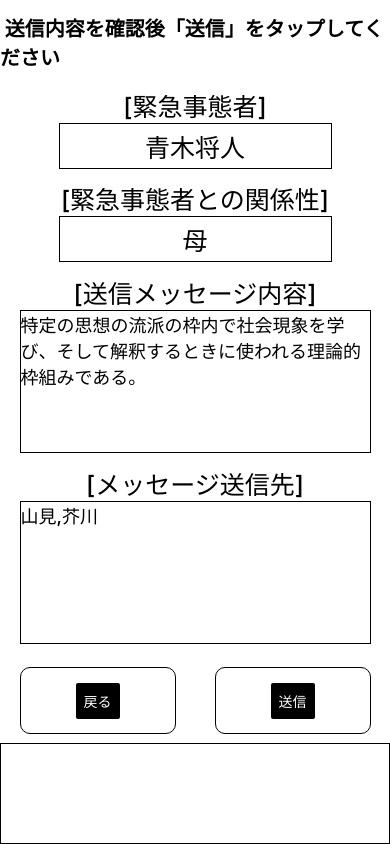
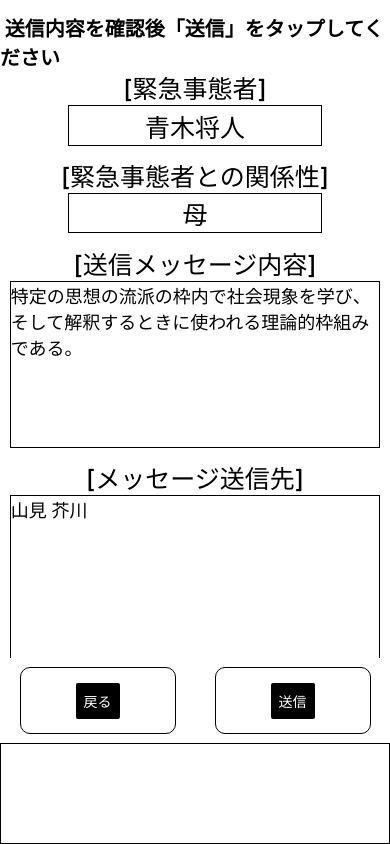
Before and after one commit to MasatoAoki/Study_01, a React Native app: screen / in a window 390 px wide. Built offline with nearby package versions, Linux system fonts and the light colour scheme.

Commit message:
cg_202109232153

```diff
--- a/components/Confirmation.json
+++ b/components/Confirmation.json
@@ -1,11 +1,11 @@
 [
     {
-        "username": "青木将人",
-        "relationship": "母",
-        "message": "特定の思想の流派の枠内で社会現象を学び、そして解釈するときに使われる理論的枠組みである。",
-        "send": "山見,芥川"
-
-
-
+        "user01":{
+            "username":"青木将人",
+            "friend":["山見","芥川"],
+            "relationship":"母",
+            "message":"特定の思想の流派の枠内で社会現象を学び、そして解釈するときに使われる理論的枠組みである。",
+            "send":["山見 ","芥川"]
+        }
     }
-]
+   ]
--- a/components/ConfirmationItem.js
+++ b/components/ConfirmationItem.js
@@ -11,30 +11,32 @@ const ConfirmationItem = () => {
             <Text style={styles.confirmationtxtContainer} >[緊急事態者]</Text>
             <View style={styles.confirmationAnsContainer1}>
             {Confirmation.map((Confirmations)=>(
-                <Text style={styles.confirmationAnstxtContainer1}>{Confirmations.username}</Text>
+                <Text style={styles.confirmationAnstxtContainer1}>{Confirmations.user01.username}</Text>
             ))}
             </View>
 
             <Text style={styles.confirmationtxtContainer} >[緊急事態者との関係性]</Text>
             <View style={styles.confirmationAnsContainer1}>
             {Confirmation.map((Confirmations)=>(
-                <Text style={styles.confirmationAnstxtContainer1}>{Confirmations.relationship}</Text>
+                <Text style={styles.confirmationAnstxtContainer1}>{Confirmations.user01.relationship}</Text>
             ))}
             </View>
 
             <Text style={styles.confirmationtxtContainer} >[送信メッセージ内容]</Text>
             <View style={styles.confirmationAnsContainer2}>
             {Confirmation.map((Confirmations)=>(
-                <Text style={styles.confirmationAnstxtContainer2}>{Confirmations.message}</Text>
+                <Text style={styles.confirmationAnstxtContainer2}>{Confirmations.user01.message}</Text>
             ))}
             </View>
 
             <Text style={styles.confirmationtxtContainer} >[メッセージ送信先]</Text>
             <View style={styles.confirmationAnsContainer2}>
             {Confirmation.map((Confirmations)=>(
-                <Text style={styles.confirmationAnstxtContainer2}>{Confirmations.send}</Text>
+                <Text style={styles.confirmationAnstxtContainer2}>{Confirmations.user01.send}</Text>
             ))}
             </View>
+
+
 
         </View>
 
@@ -56,8 +58,8 @@ const styles = StyleSheet.create({
     },
 
     confirmationAnsContainer1:{
-        width: "70%",
-        height: "8%",
+        width: "65%",
+        height: "7%",
         backgroundColor: "#fff",
         borderWidth: 1,
         alignItems: "center",
@@ -67,8 +69,8 @@ const styles = StyleSheet.create({
     },
 
     confirmationAnsContainer2:{
-        width: "90%",
-        height: "25%",
+        width: "95%",
+        height: "29%",
         backgroundColor: "#fff",
         borderWidth: 1,
         alignItems: "flex-start",
```
